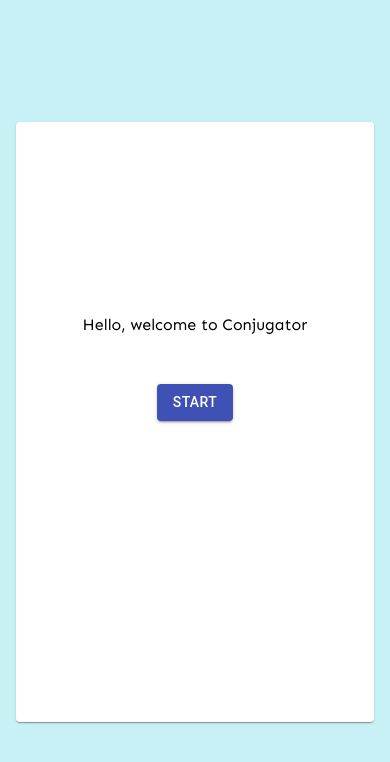
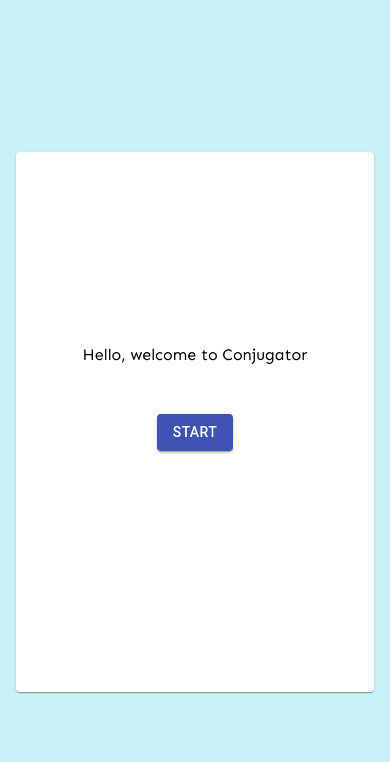
Before and after one commit to nickincardone/conjugator, a React (Create React App) app: page / in a window 390 px wide. Shown: the top 762 px of the page. Built offline with nearby package versions, Linux system fonts and the light colour scheme.

Commit message:
more mobile stylings

```diff
--- a/src/App.scss
+++ b/src/App.scss
@@ -20,9 +20,15 @@ html, body {
 .nji-main-card {
   font-family: 'Sen', 'Open Sans', sans-serif;
   min-height: 600px;
+  @media (max-width: 600px) {
+    min-height: 500px;
+  }
 
   .MuiCardContent-root {
     min-height: 560px;
+    @media (max-width: 600px) {
+      min-height: 500px;
+    }
 
     .MuiLinearProgress-root {
       background-color: #e0e0e0;
@@ -51,6 +57,9 @@ html, body {
         font-size: 1.5em;
       }
       @media (max-width: 600px) {
+        .MuiBox-root {
+          min-height: 300px;
+        }
         h1 {
           font-size: 3em;
         }
@@ -90,6 +99,9 @@ html, body {
 
       .MuiGrid-direction-xs-column {
         min-height: 560px;
+        @media (max-width: 600px) {
+          min-height: 500px;
+        }
       }
 
       .MuiGrid-grid-xs-8 {
```
